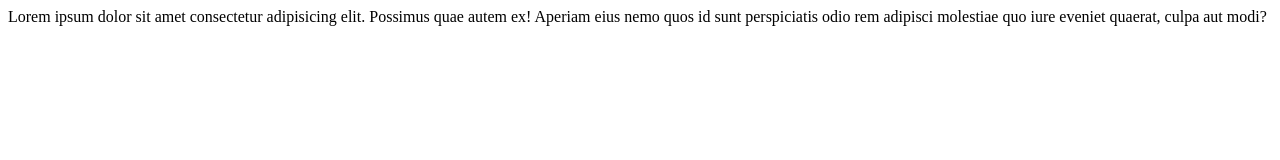
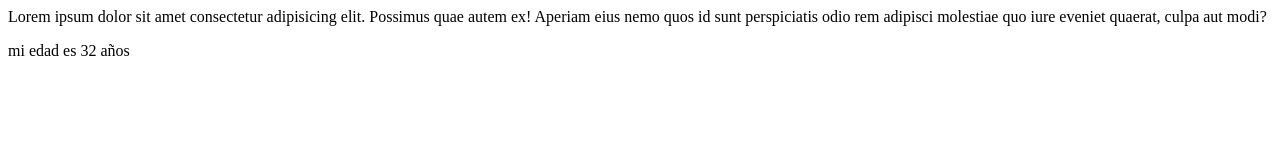
Before and after one commit to GerardoBL/Gradiente, a plain HTML site: page Semana1/Dia0/Index.html in a window 1280 px wide. Drawn offline with Linux system fonts and the light colour scheme.

Commit message:
agregando mi edad

```diff
--- a/Semana1/Dia0/Index.html
+++ b/Semana1/Dia0/Index.html
@@ -1,3 +1,4 @@
 <p>
     Lorem ipsum dolor sit amet consectetur adipisicing elit. Possimus quae autem ex! Aperiam eius nemo quos id sunt perspiciatis odio rem adipisci molestiae quo iure eveniet quaerat, culpa aut modi?
 </p>
+<p>mi edad  es 32 años</p>
```
